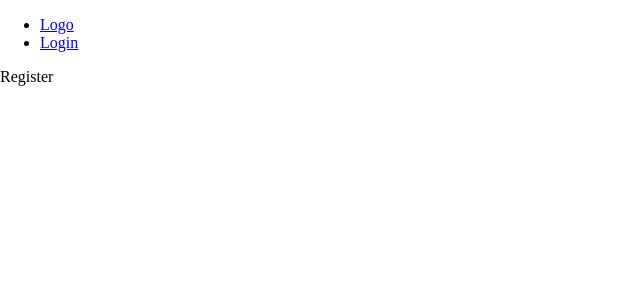
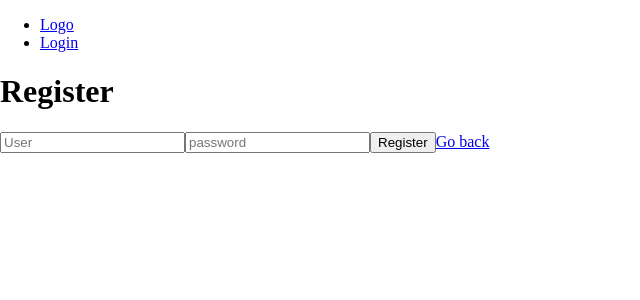
Before and after one commit to GeorgiPetrushev/firebase-login-google, a React (Create React App) app: page /login/register in a window 1280 px wide. Shown: the top 300 px of the page, without its empty margins (0-640 px from the left). Built offline with nearby package versions, Linux system fonts and the light colour scheme; no server answers.

Commit message:
add register option

```diff
--- a/src/components/pages/Login.jsx
+++ b/src/components/pages/Login.jsx
@@ -21,8 +21,13 @@ const Login = () => {
     <div>
       <div>Test Login</div>
       <div>Sing in with one of the options</div>
+      <input placeholder="User"></input>
+      <input placeholder="password"></input>
+      <button>Login</button><br/>
+      <div>or</div>
       <button onClick={GoogleLogin}>Sing in with your Google account</button>
-      <Link to="">Register</Link>
+      <br />
+      <Link to="/login/register">Register</Link>
     </div>
   );
 };
--- a/src/components/pages/Register.jsx
+++ b/src/components/pages/Register.jsx
@@ -1,9 +1,16 @@
-import React from 'react'
+import React from "react";
+import { Link } from "react-router-dom";
 
 const Register = () => {
   return (
-    <div>Register</div>
-  )
-}
+    <div>
+      <h1>Register</h1>
+      <input placeholder="User"></input>
+      <input placeholder="password"></input>
+      <button>Register</button>
+      <Link to="/">Go back</Link>
+    </div>
+  );
+};
 
-export default Register
+export default Register;
```
Also changed, not shown: 1 other file (tests, documents, lock files or other folders).
